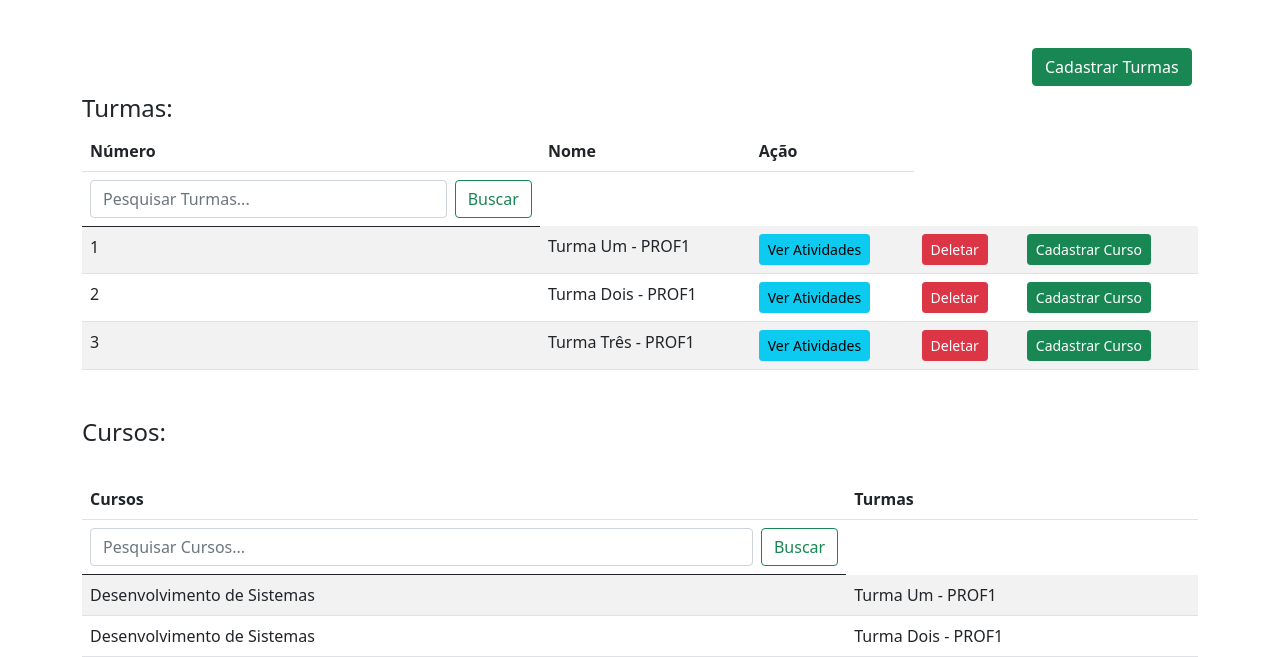
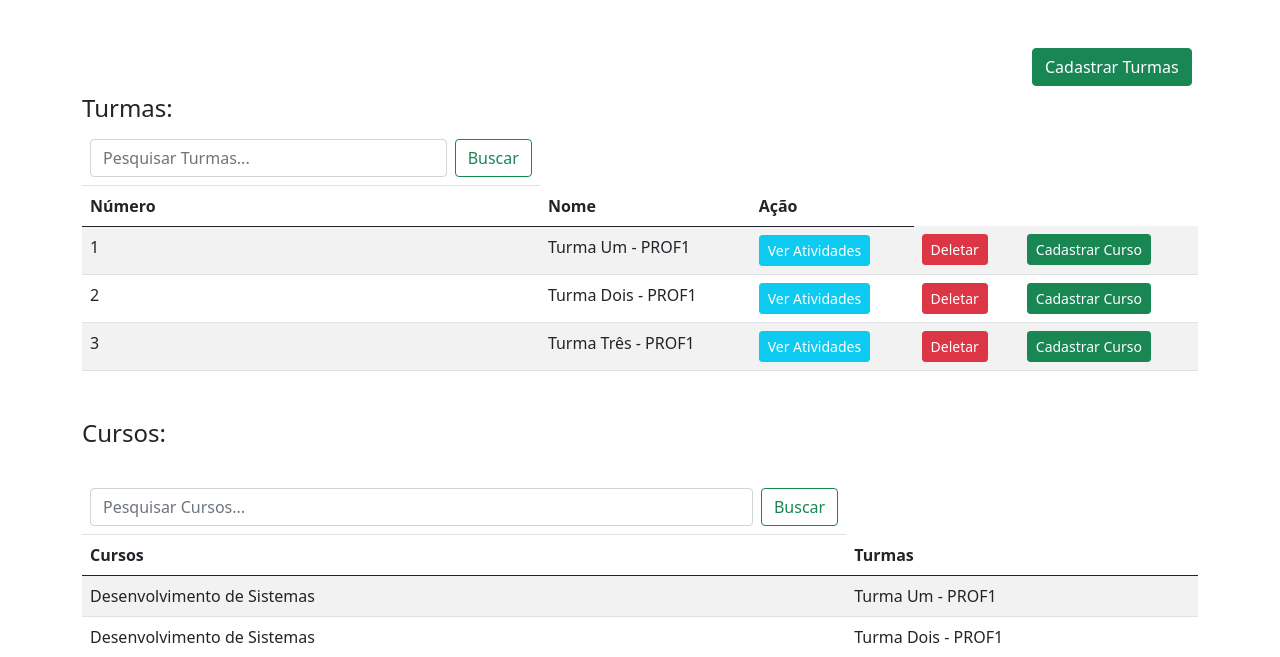
Before and after one commit to PedroHenri228/sistema_escolar, a PHP site: page /listar_turmas.php in a window 1280 px wide. Shown: the part 54-711 px from the top of the page. Run offline with PHP 8.4, Linux system fonts and the light colour scheme; the visitor is signed in with stand-in values (Sample User, id 1); data comes from the database, SQL or seed files in the repository.

Commit message:
Sistema de Gerenciamento de Turmas

```diff
--- a/sistema_escolar/config.php
+++ b/sistema_escolar/config.php
@@ -3,7 +3,7 @@
     $servername = "localhost";
     $username = "root";
     $password = "";
-    $dbname = "sistema_escolar_bd";
+    $dbname = "escola_bd";
 
     // Create connection
     $conn = new mysqli($servername, $username, $password, $dbname);
--- a/sistema_escolar/cursos.php
+++ b/sistema_escolar/cursos.php
@@ -14,17 +14,17 @@ $result = $conn->query($sql);
                 <h4 class="mt-5">Cursos:</h4>
                 <thead>
                     <tr>
-                        <br>
-                        <th scope="col">Cursos</th>
-                        <th scope="col">Turmas</th>
-                    </tr>
-                    <tr>
                         <th scope="col">
                             <form class="d-flex" role="search" action="pesquisa_curso.php" method="post">
                                 <input class="form-control me-2" name="search" type="search" placeholder="Pesquisar Cursos..." aria-label="Search">
                                 <button class="btn btn-outline-success" type="submit">Buscar</button>
                             </form>
                         </th>
+                    </tr>
+                    <tr>
+                        <br>
+                        <th scope="col">Cursos</th>
+                        <th scope="col">Turmas</th>
                     </tr>
                 </thead>
                 <tbody>
--- a/sistema_escolar/listar_turmas.php
+++ b/sistema_escolar/listar_turmas.php
@@ -44,11 +44,6 @@ $result = $conn->query($sql);
         <table class="table table-striped">
             <thead>
                 <tr>
-                    <th>Número</th>
-                    <th>Nome</th>
-                    <th>Ação</th>
-                </tr>
-                <tr>
                     <th scope="col">
                         <form class="d-flex" role="search" action="pesquisa_turma.php" method="post">
                             <input class="form-control me-2" name="search" type="search"
@@ -56,6 +51,11 @@ $result = $conn->query($sql);
                             <button class="btn btn-outline-success" type="submit">Buscar</button>
                         </form>
                     </th>
+                </tr>
+                <tr>
+                    <th>Número</th>
+                    <th>Nome</th>
+                    <th>Ação</th>
                 </tr>
             </thead>
             <tbody>
@@ -66,7 +66,7 @@ $result = $conn->query($sql);
                             <td><?php echo $row['codigo'] ?></td>
                             <td><?php echo $row['nome'] ?></td>
                             <td><a href='listar_atividades.php?turma_id=<?php echo $row['codigo'] ?>'
-                                    class='btn btn-info btn-sm'>Ver Atividades</a></td>
+                                    class='btn btn-info btn-sm text-white'>Ver Atividades</a></td>
                             <td>
                                 <button type="button" class="btn btn-danger btn-sm" data-bs-toggle="modal"
                                     data-bs-target="#exampleModal" onclick="getID(<?php echo $row['codigo'] ?>)">
@@ -87,7 +87,6 @@ $result = $conn->query($sql);
                                     </div>
                                     <div class="modal-body">
                                         Realmente deseja deletar a turma: <?php  echo $row['nome'] ?> ?
-
                                     </div>
                                     <div class="modal-footer">
                                         <button type="button" class="btn btn-secondary" data-bs-dismiss="modal">Cancelar</button>
```
